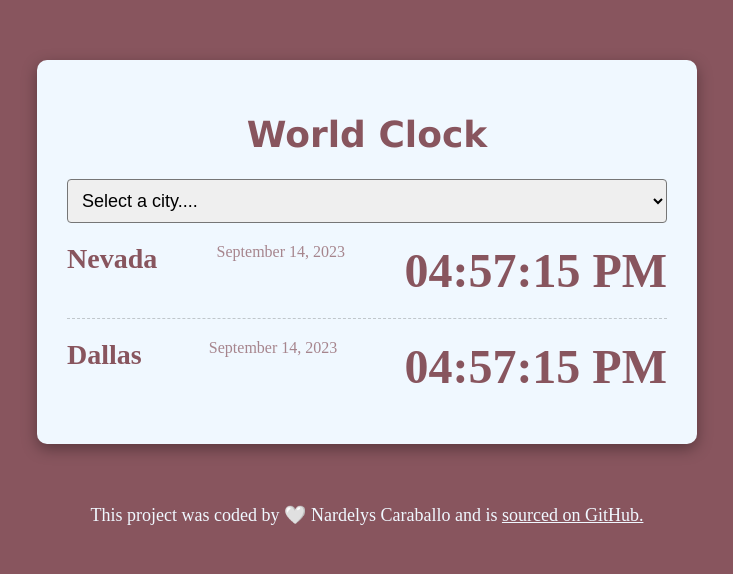
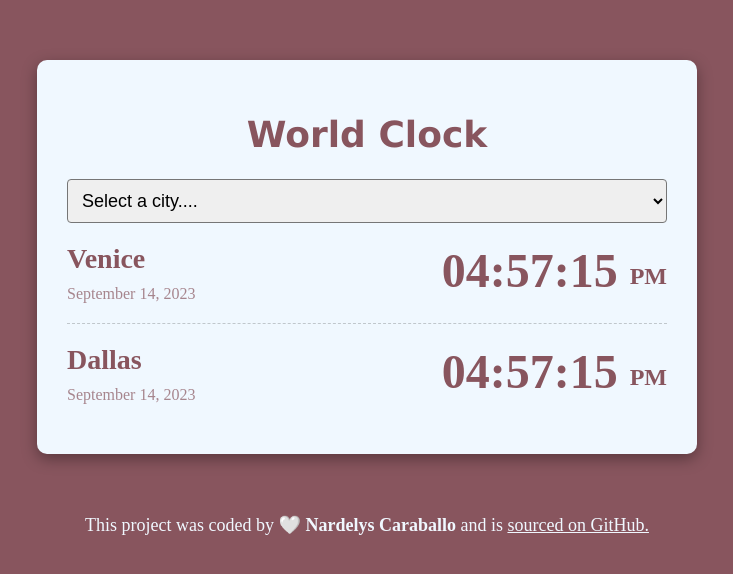
Before and after one commit to Nardelys15c/World-clock, a plain HTML site: page index.HTML in a window 1280 px wide. Shown: the whole page, without its empty margins (273-1006 px from the left). Drawn offline with Linux system fonts and the light colour scheme.

Commit message:
edited my html added small and strong

```diff
--- a/index.HTML
+++ b/index.HTML
@@ -16,18 +16,22 @@
         <option value="">Lisbon</option>
       </select>
       <div class="city">
-        <h2>Nevada</h2>
-        <div class="date">September 14, 2023</div>
-        <div class="time">04:57:15 PM</div>
+        <div>
+          <h2>Venice</h2>
+          <div class="date">September 14, 2023</div>
+        </div>
+        <div class="time">04:57:15 <small>PM</small></div>
       </div>
       <div class="city">
-        <h2>Dallas</h2>
-        <div class="date">September 14, 2023</div>
-        <div class="time">04:57:15 PM</div>
+        <div>
+          <h2>Dallas</h2>
+          <div class="date">September 14, 2023</div>
+        </div>
+        <div class="time">04:57:15 <small>PM</small></div>
       </div>
     </div>
     <footer>
-      This project was coded by 🤍 Nardelys Caraballo and is
+      This project was coded by 🤍<strong> Nardelys Caraballo</strong> and is
       <a href="https://github.com/Nardelys15c/World-clock.git" target="_blank"
         >sourced on GitHub.</a
       >
```
